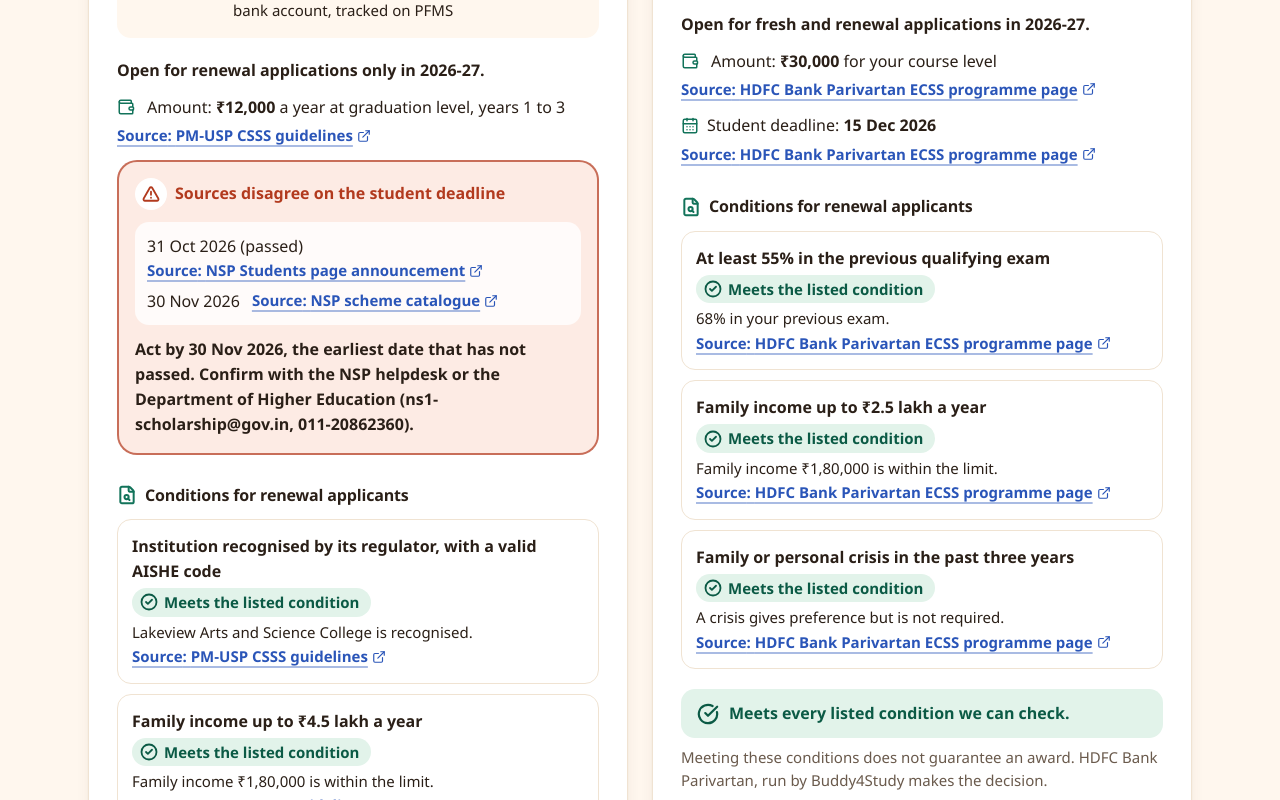
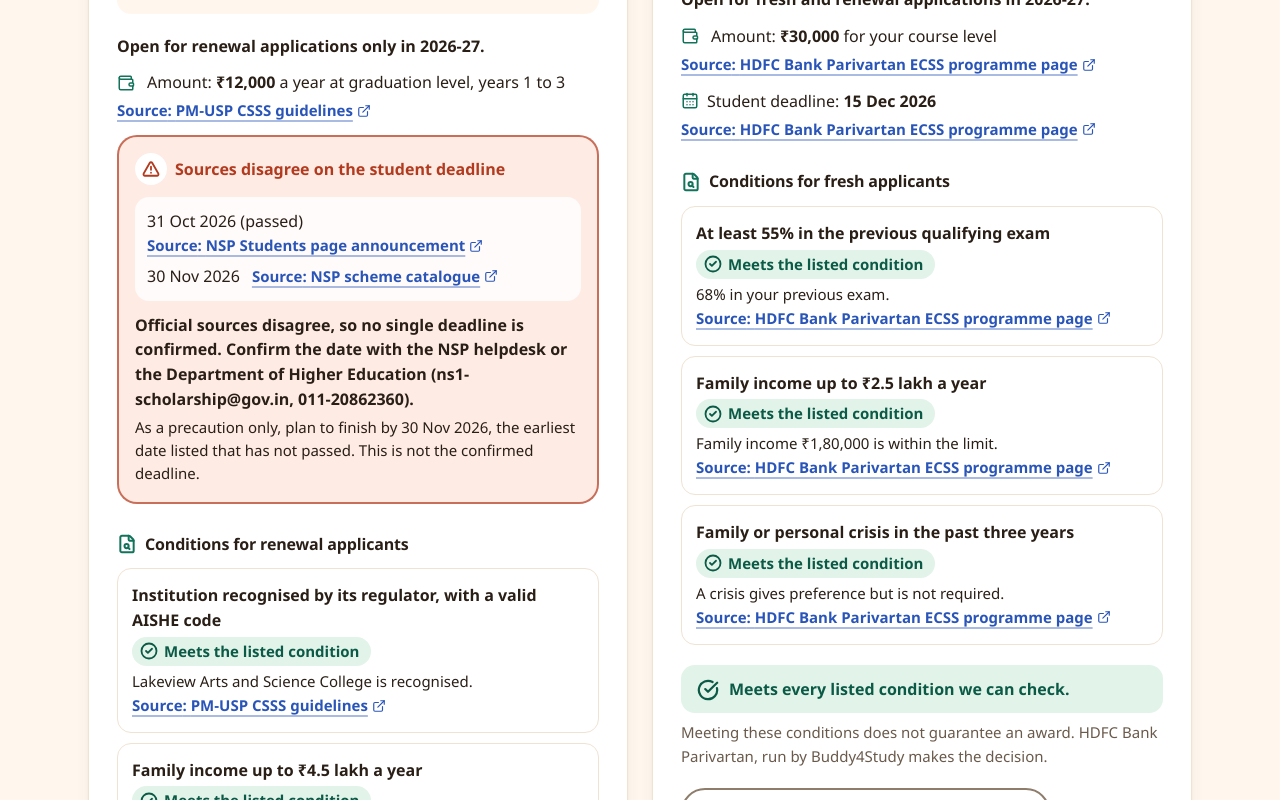
Before and after one commit to SathishAchilles/grantly, a React (Vite) app: page /opportunities in a window 1280 px wide. Shown: the part 840-1640 px from the top of the page. Built offline with nearby package versions, Linux system fonts and the light colour scheme.

Commit message:
Never infer a positive match from missing rules, use per-scheme applicant type, and keep conflicting deadlines unresolved
Co-Authored-By: Claude Opus 5.5 <noreply@anthropic.com>
Claude-Session: https://claude.ai/code/session_01BhCaCKprt2oaVgs7JBibwC

```diff
--- a/src/components/DeadlineView.tsx
+++ b/src/components/DeadlineView.tsx
@@ -3,7 +3,7 @@ import { formatDate } from '@/domain/dates'
 import type { StudentDeadline } from '@/domain/eligibility'
 import { SourceLink } from './SourceLink'
 
-/** The student deadline for a scheme, listing every source when they disagree so the student acts on the earliest date that has not passed and confirms it with the named contact. */
+/** The student deadline for a scheme, listing every date with its source when sources disagree, without picking one, and asking the student to confirm with the named contact. */
 export function DeadlineView({ deadline, confirmWith }: { deadline: StudentDeadline; confirmWith: string }) {
   if (deadline.status === 'none') return <p>{deadline.note}</p>
 
@@ -22,6 +22,11 @@ export function DeadlineView({ deadline, confirmWith }: { deadline: StudentDeadl
       </p>
     )
   }
+
+  const earliestOpen = deadline.options
+    .filter((option) => !option.passed)
+    .map((option) => option.date)
+    .sort()[0]
 
   return (
     <div className="rounded-[1.25rem] border-2 border-rust/70 bg-rust-soft p-4">
@@ -43,11 +48,14 @@ export function DeadlineView({ deadline, confirmWith }: { deadline: StudentDeadl
         ))}
       </ul>
       <p className="mt-3 font-bold">
-        {deadline.recommended
-          ? `Act by ${formatDate(deadline.recommended)}, the earliest date that has not passed.`
-          : 'Every listed date has passed.'}{' '}
-        Confirm with {confirmWith}.
+        Official sources disagree, so no single deadline is confirmed. Confirm the date with {confirmWith}.
       </p>
+      {earliestOpen && (
+        <p className="mt-1 text-small">
+          As a precaution only, plan to finish by {formatDate(earliestOpen)}, the earliest date listed that has not
+          passed. This is not the confirmed deadline.
+        </p>
+      )}
     </div>
   )
 }
--- a/src/data/schemes.ts
+++ b/src/data/schemes.ts
@@ -426,6 +426,24 @@ export const nmmss: Scheme = {
   ],
   rules: [
     {
+      id: 'school-student',
+      label: 'A school student in Class IX to XII',
+      appliesTo: 'both',
+      source: sources.nmmssPib,
+      evaluate: (student) =>
+        student.level !== 'school'
+          ? notMet('This scheme is for school students in classes IX to XII, not college students.')
+          : student.schoolClass === undefined
+            ? {
+                result: 'need-info' as const,
+                reason: 'Your school class is not on record.',
+                ask: 'Which class are you in?',
+              }
+            : student.schoolClass >= 9 && student.schoolClass <= 12
+              ? met(`You are in Class ${student.schoolClass}.`)
+              : notMet('This scheme is for school students in classes IX to XII.'),
+    },
+    {
       id: 'class-9',
       label: 'In Class IX, qualified through the state or UT exam',
       appliesTo: 'fresh',
--- a/src/domain/eligibility.ts
+++ b/src/domain/eligibility.ts
@@ -1,5 +1,5 @@
 import { isPassed } from './dates'
-import type { ApplicantType, Rule, RuleOutcome, Scheme, Source, Student } from './types'
+import type { Application, ApplicantType, Rule, RuleOutcome, Scheme, Source, Student } from './types'
 
 /** A rule paired with how the student fared against it. */
 export interface RuleResult {
@@ -7,7 +7,7 @@ export interface RuleResult {
   outcome: RuleOutcome
 }
 
-/** Summary of all rule outcomes: any rule not met wins, then anything still unknown. */
+/** Summary of all rule outcomes: any rule not met wins, then anything unknown or no applicable rules at all. */
 export type Overall = 'meets-listed-conditions' | 'does-not-meet' | 'more-information-needed'
 
 /** A closing date from one source, and whether it has already passed. */
@@ -17,14 +17,16 @@ export interface DeadlineOption {
   passed: boolean
 }
 
-/** The closing date a student should work to: none published, one agreed date, or conflicting dates. */
+/** The student's closing date: none published, one agreed date, or conflicting dates left unresolved. */
 export type StudentDeadline =
   | { status: 'none'; note: string }
   | { status: 'single'; option: DeadlineOption }
-  | { status: 'conflict'; options: DeadlineOption[]; recommended: string | null }
+  | { status: 'conflict'; options: DeadlineOption[] }
 
 /** The eligibility verdict for one student against one scheme. */
 export interface SchemeEvaluation {
+  /** The applicant type used for this scheme, derived from the student's applications to it. */
+  applicantType: ApplicantType
   /** Whether the scheme accepts the student's applicant type. */
   open: boolean
   availability: string
@@ -47,11 +49,33 @@ const describeOpenFor = (openFor: ApplicantType[]) =>
   openFor.length === 2 ? 'fresh and renewal applications' : `${openFor[0]} applications only`
 
 /**
- * Works out which closing date the student should work to, flagging sources that disagree.
+ * Derives the applicant type for one scheme: renewal only when the student already has a renewal application for it.
+ *
+ * @param scheme - The scheme being evaluated.
+ * @param student - The student applying.
+ * @param applications - Applications on record, of any student or scheme.
+ * @returns "renewal" when the student has a renewal application for this scheme, otherwise "fresh".
+ */
+export function applicantTypeFor(
+  scheme: Scheme,
+  student: Student,
+  applications: readonly Application[],
+): ApplicantType {
+  const renewing = applications.some(
+    (application) =>
+      application.studentId === student.id &&
+      application.schemeId === scheme.id &&
+      application.applicantType === 'renewal',
+  )
+  return renewing ? 'renewal' : 'fresh'
+}
+
+/**
+ * Collects the student closing dates every source publishes, without choosing between them.
  *
  * @param scheme - The scheme whose published deadlines are read.
  * @param today - Today's date, as YYYY-MM-DD.
- * @returns No deadline, a single date, or a conflict with the earliest open date recommended.
+ * @returns No deadline, a single date, or a conflict listing every dated option with its source.
  */
 export function studentDeadline(scheme: Scheme, today: string): StudentDeadline {
   const options: DeadlineOption[] = scheme.deadlines.flatMap((set) =>
@@ -62,11 +86,7 @@ export function studentDeadline(scheme: Scheme, today: string): StudentDeadline
   const [first] = options
   if (!first) return { status: 'none', note: scheme.noDeadlineNote ?? 'No closing date has been published.' }
   if (new Set(options.map((option) => option.date)).size === 1) return { status: 'single', option: first }
-  const open = options
-    .filter((option) => !option.passed)
-    .map((option) => option.date)
-    .sort()
-  return { status: 'conflict', options, recommended: open[0] ?? null }
+  return { status: 'conflict', options }
 }
 
 /**
@@ -75,26 +95,34 @@ export function studentDeadline(scheme: Scheme, today: string): StudentDeadline
  * @param scheme - The scheme to evaluate.
  * @param student - The student being checked.
  * @param today - Today's date, as YYYY-MM-DD.
+ * @param applications - Applications on record, used to decide whether the student is renewing this scheme.
  * @returns Availability, each rule result, the overall verdict and the deadline.
  */
-export function evaluateScheme(scheme: Scheme, student: Student, today: string): SchemeEvaluation {
-  const open = scheme.openFor.includes(student.applicantType)
+export function evaluateScheme(
+  scheme: Scheme,
+  student: Student,
+  today: string,
+  applications: readonly Application[],
+): SchemeEvaluation {
+  const applicantType = applicantTypeFor(scheme, student, applications)
+  const open = scheme.openFor.includes(applicantType)
   const results = scheme.rules
-    .filter((rule) => applies(rule.appliesTo, student.applicantType))
+    .filter((rule) => applies(rule.appliesTo, applicantType))
     .map((rule) => ({ rule, outcome: rule.evaluate(student) }))
 
   const outcomes = results.map((result) => result.outcome.result)
   const overall: Overall = outcomes.includes('not-met')
     ? 'does-not-meet'
-    : outcomes.some((outcome) => outcome === 'need-info' || outcome === 'needs-confirmation')
+    : outcomes.length === 0 || outcomes.some((outcome) => outcome === 'need-info' || outcome === 'needs-confirmation')
       ? 'more-information-needed'
       : 'meets-listed-conditions'
 
   return {
+    applicantType,
     open,
     availability: open
       ? `Open for ${describeOpenFor(scheme.openFor)} in ${scheme.academicYear}.`
-      : `Open for ${describeOpenFor(scheme.openFor)} in ${scheme.academicYear}, so you cannot apply as a ${student.applicantType} applicant.`,
+      : `Open for ${describeOpenFor(scheme.openFor)} in ${scheme.academicYear}, so you cannot apply as a ${applicantType} applicant.`,
     results,
     overall,
     deadline: studentDeadline(scheme, today),
--- a/src/routes/opportunities.tsx
+++ b/src/routes/opportunities.tsx
@@ -9,7 +9,8 @@ import { StudentOnly } from '@/components/StudentOnly'
 import { schemes } from '@/data/schemes'
 import { todayIso } from '@/domain/dates'
 import { evaluateScheme, type Overall } from '@/domain/eligibility'
-import type { Scheme, Student } from '@/domain/types'
+import type { Application, Scheme, Student } from '@/domain/types'
+import { useGrantlyStore } from '@/store/useGrantlyStore'
 
 const overallLabel: Record<Overall, string> = {
   'meets-listed-conditions': 'Meets every listed condition we can check.',
@@ -49,8 +50,16 @@ function Amount({ scheme, student }: { scheme: Scheme; student: Student }) {
   )
 }
 
-function SchemeCard({ scheme, student }: { scheme: Scheme; student: Student }) {
-  const evaluation = evaluateScheme(scheme, student, todayIso())
+function SchemeCard({
+  scheme,
+  student,
+  applications,
+}: {
+  scheme: Scheme
+  student: Student
+  applications: Application[]
+}) {
+  const evaluation = evaluateScheme(scheme, student, todayIso(), applications)
   const headingId = `scheme-${scheme.id}`
   const verdict = overallStyle[evaluation.overall]
   const VerdictIcon = verdict.icon
@@ -102,7 +111,7 @@ function SchemeCard({ scheme, student }: { scheme: Scheme; student: Student }) {
 
       <h3 className="mt-7 flex items-center gap-2 font-extrabold">
         <FileSearch aria-hidden="true" size={20} strokeWidth={2.4} className="shrink-0 text-forest" />
-        Conditions for {student.applicantType} applicants
+        Conditions for {evaluation.applicantType} applicants
       </h3>
       <ul className="mt-3 space-y-2.5">
         {evaluation.results.map(({ rule, outcome }) => (
@@ -133,15 +142,16 @@ function SchemeCard({ scheme, student }: { scheme: Scheme; student: Student }) {
 }
 
 function Opportunities({ student }: { student: Student }) {
+  const applications = useGrantlyStore((state) => state.applications)
   return (
     <>
       <p className="mb-8 max-w-3xl rounded-card border border-hairline bg-surface px-5 py-4 shadow-soft">
-        Showing {student.name}: {student.course}, year {student.studyYear}, {student.applicantType} applicant. Domicile{' '}
-        {student.domicile.state}; studying in {student.institution.place.city}, {student.institution.place.state}.
+        Showing {student.name}: {student.course}, year {student.studyYear}. Domicile {student.domicile.state}; studying
+        in {student.institution.place.city}, {student.institution.place.state}.
       </p>
       <div className="grid gap-6 lg:grid-cols-2 lg:items-start">
         {schemes.map((scheme) => (
-          <SchemeCard key={scheme.id} scheme={scheme} student={student} />
+          <SchemeCard key={scheme.id} scheme={scheme} student={student} applications={applications} />
         ))}
       </div>
     </>
```
Also changed, not shown: 1 other file (tests, documents, lock files or other folders).
